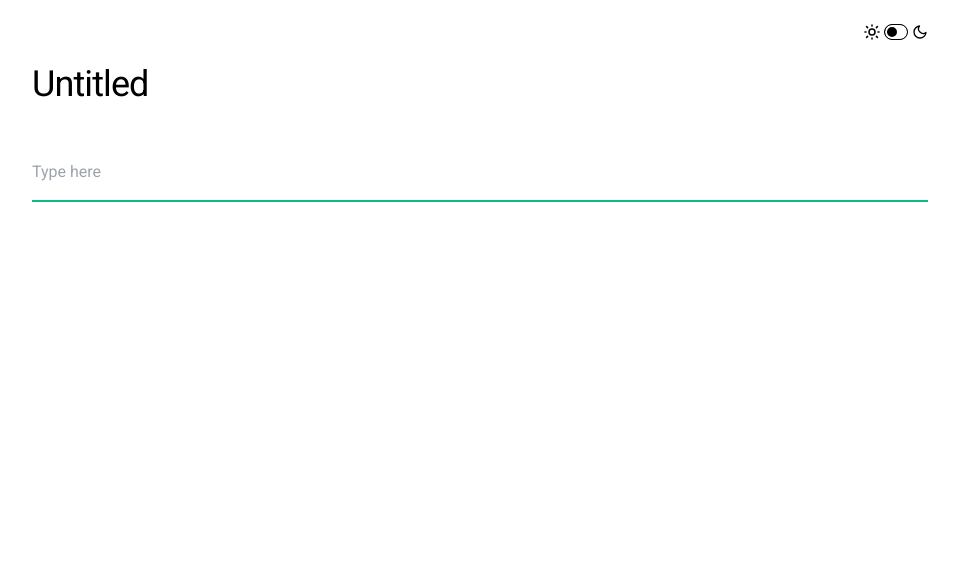
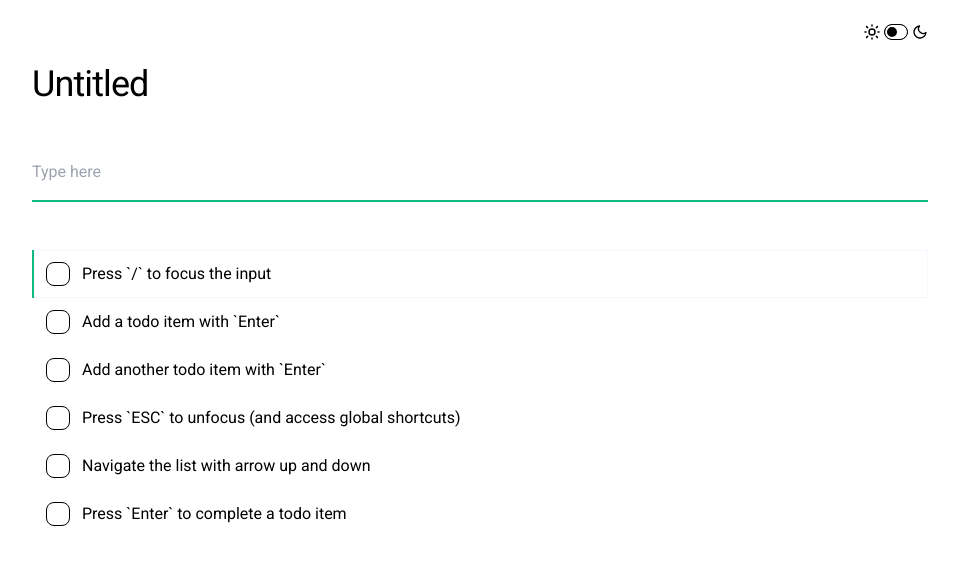
Before and after one commit to roine/daily-task-list, a Next.js app: page / in a window 1280 px wide. Shown: the top 564 px of the page, without its empty margins (160-1119 px from the left). Built offline with nearby package versions, Linux system fonts and the light colour scheme.

Commit message:
Add default todo items

```diff
--- a/app/TodoCreate.tsx
+++ b/app/TodoCreate.tsx
@@ -13,12 +13,6 @@
   const inputEl = useRef<HTMLInputElement | null>(null);
   const [_, actions] = useAppState();
   useFocusInputOnKey(inputEl, "/");
-
-  const mouseEnter = () => {
-    if (inputEl.current != null) {
-      inputEl.current.focus();
-    }
-  };
 
   const addTodoOnEnter: KeyboardEventHandler<HTMLInputElement> = (e) => {
     // add an item when press enter
@@ -37,14 +31,12 @@
   };
 
   return (
-    <div onMouseEnter={mouseEnter}>
     <input
       onKeyDown={addTodoOnEnter}
       ref={inputEl}
       type="text"
       placeholder="Type here"
-        className="bg-transparent rounded-none w-full p-4 pl-0 outline-none border-b-2 border-b-solid border-b-accent focus:border-b-primary-content transition-all duration-300 linear"
+      className="bg-transparent rounded-none w-full mb-12 p-4 pl-0 outline-none border-b-2 border-b-solid border-b-accent focus:border-b-primary-content transition-all duration-300 linear"
     />
-    </div>
   );
 };
--- a/app/Todolist.tsx
+++ b/app/Todolist.tsx
@@ -24,7 +24,7 @@
     void actions.getTodos();
   }, []);
 
-  return (
+  return state.todos.length > 0 ? (
     <ul className="overflow-auto h-full flex-grow">
       {state.todos.map((todo) => (
         <TodoItem
@@ -35,5 +35,7 @@
         />
       ))}
     </ul>
+  ) : (
+    <p>Congratulations, you can rest now.</p>
   );
 }
--- a/app/storage/localstorage.ts
+++ b/app/storage/localstorage.ts
@@ -1,4 +1,5 @@
 import { Todo } from "@/state/state";
+import { v4 as uuidv4 } from "uuid";
 
 const themeKey = "theme";
 const todoStateKey = "todos";
@@ -58,10 +59,60 @@
   }
 };
 
+const todosForPresentation: Todo[] = [
+  {
+    id: uuidv4(),
+    text: "Press `/` to focus the input",
+    completedDate: null,
+    recurrence: "daily",
+    children: [],
+  },
+  {
+    id: uuidv4(),
+    text: "Add a todo item with `Enter`",
+    completedDate: null,
+    recurrence: "daily",
+    children: [],
+  },
+  {
+    id: uuidv4(),
+    text: "Add another todo item with `Enter`",
+    completedDate: null,
+    recurrence: "daily",
+    children: [],
+  },
+  {
+    id: uuidv4(),
+    text: "Press `ESC` to unfocus (and access global shortcuts)",
+    completedDate: null,
+    recurrence: "daily",
+    children: [],
+  },
+  {
+    id: uuidv4(),
+    text: "Navigate the list with arrow up and down",
+    completedDate: null,
+    recurrence: "daily",
+    children: [],
+  },
+
+  {
+    id: uuidv4(),
+    text: "Press `Enter` to complete a todo item",
+    completedDate: new Date(),
+    recurrence: "daily",
+    children: [],
+  },
+];
+
 export const getTodos = async (): Promise<DataStructure> => {
   try {
-    const [stored] = getData();
-    let todos: Todo[] = stored ? stored.todos : [];
+    const [stored, updateData] = getData();
+    // if the store was never set, add default
+    if (stored?.todos == null) {
+      updateData({ todos: todosForPresentation });
+    }
+    let todos: Todo[] = stored?.todos ? stored.todos : todosForPresentation;
     let title = stored?.title ?? "Untitled";
     return { todos, title };
   } catch (e) {
@@ -92,7 +143,6 @@
 export const updateTodolistTitle = async (title: string): Promise<string> => {
   try {
     const [_, updateData] = getData();
-    console.log("called");
     updateData({ title });
     return title;
   } catch (error) {
```
Lines whose indentation alone changed are shown as unchanged.
